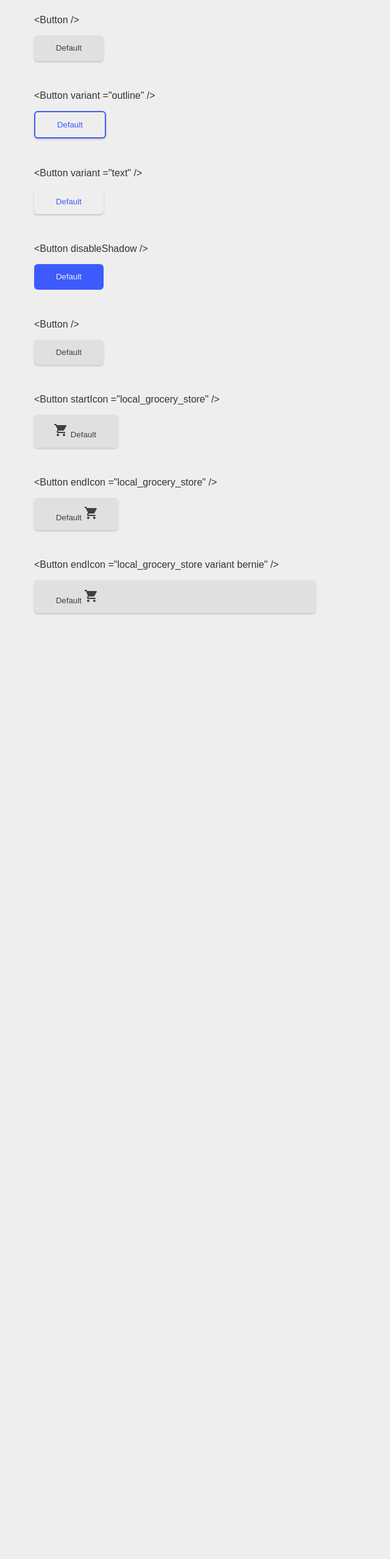
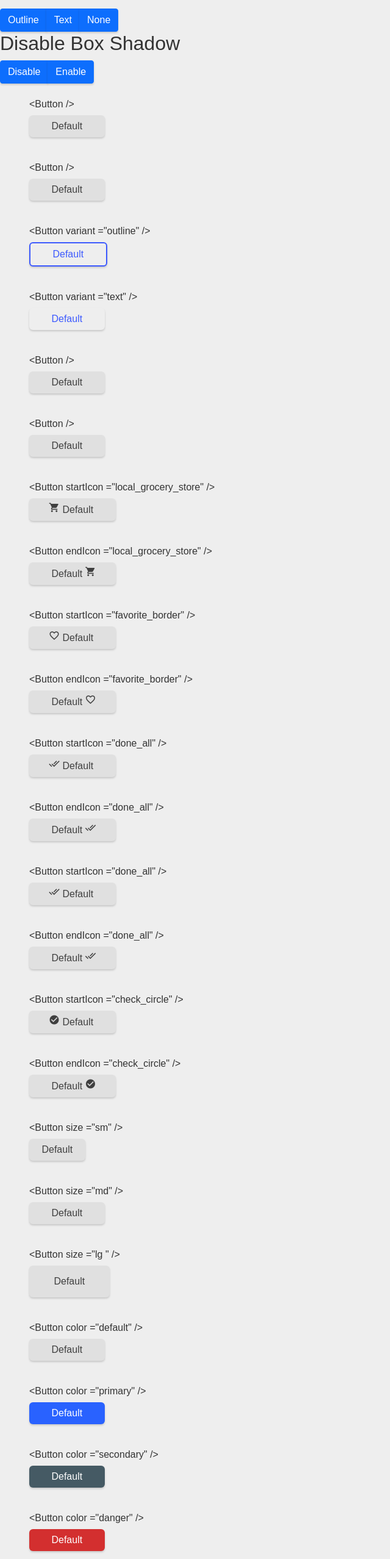
Before and after one commit to lobosgonza/button-component, a React (Create React App) app: page / in a window 1280 px wide. Shown: the part 88-2644 px from the top of the page at 61% size, without its empty margins (0-640 px from the left). Before the commit the page ends 1117 px from the top, so only its background shows below. Built offline with nearby package versions, Linux system fonts and the light colour scheme.

Commit message:
arrange of sizing controller, colors controller, icons controller and first steps of setting component

```diff
--- a/public/index.html
+++ b/public/index.html
@@ -31,6 +31,10 @@
     <link href="https://fonts.googleapis.com/icon?family=Material+Icons"
     rel="stylesheet">
 
+<!-- CSS only -->
+<link href="https://cdn.jsdelivr.net/npm/bootstrap@5.1.3/dist/css/bootstrap.min.css" rel="stylesheet" integrity="sha384-1BmE4kWBq78iYhFldvKuhfTAU6auU8tT94WrHftjDbrCEXSU1oBoqyl2QvZ6jIW3" crossorigin="anonymous">
+
+
   </head>
   <body>
     <noscript>You need to enable JavaScript to run this app.</noscript>
@@ -48,4 +52,7 @@
   </body>
 
 
+  <!-- JavaScript Bundle with Popper -->
+<script src="https://cdn.jsdelivr.net/npm/bootstrap@5.1.3/dist/js/bootstrap.bundle.min.js" integrity="sha384-ka7Sk0Gln4gmtz2MlQnikT1wXgYsOg+OMhuP+IlRH9sENBO0LRn5q+8nbTov4+1p" crossorigin="anonymous"></script>
+
 </html>
--- a/sass/index.scss
+++ b/sass/index.scss
@@ -1,80 +1,155 @@
 $white: #eeeeee;
 $gray1: #333333;
-$gray2: #3F3F3F;
+$gray2: #3f3f3f;
 $mediumgray: #999999;
-$lightgray: #E0E0E0;
-$blue: #3D5AFE;
+$lightgray: #e0e0e0;
+$blue: #3d5afe;
 
-
-*{
+* {
   font-family: sans-serif;
 }
-
-
-body{
+p{
+    margin: 6px 0px;
+}
+body {
   color: $gray1;
   background-color: $white;
 }
 
-.cards{
-
+.cards {
   display: flex;
   padding: 1rem;
   width: 90vw;
-
-
 }
 
-.buttonCard{
+.buttonCard {
   margin: 0px 32px;
   position: relative;
-
 }
 
-button{
+button {
   background-color: $lightgray;
   border-style: none;
   border-radius: 6px;
-    padding: 0px 32px;
+  padding: 0 32px;
   color: $gray2;
   box-shadow: 0px 2px 3px 0px #33333333;
-
 }
 
-button:hover, button:focus{
-    background-color: #AEAEAE
-
+button:hover,
+button:focus {
+  background-color: #aeaeae;
 }
 
-
-.Btnoutline{
+.Btnoutline {
   border-color: $blue;
-    border-style:solid;
+  border-style: solid;
   color: $blue;
   background-color: $white;
 }
 
-.Btnoutline:hover, .Btnoutline:focus{
-
+.Btnoutline:hover,
+.Btnoutline:focus {
   background-color: rgba(41, 98, 255, 0.1);
 }
 
-
-.Btntext{
-    border-style:none;
+.Btntext {
+  border-style: none;
   color: $blue;
   background-color: transparent;
 }
 
-.Btntext:hover, .Btntext:focus{
-    border-style:none;
+.Btntext:hover,
+.Btntext:focus {
+  border-style: none;
   color: $blue;
   background-color: rgba($color: $blue, $alpha: 0.15);
 }
 
-
-.disableShadow, .disableShadow:hover, .disableShadow:focus{
+.disableShadow,
+.disableShadow:hover,
+.disableShadow:focus {
   box-shadow: none;
-    background-color:$blue;
+  background-color: $blue;
   color: $white;
 }
+
+.material-icons {
+  font-family: "Material Icons";
+  font-weight: normal;
+  font-style: normal;
+  font-size: 18px; /* Preferred icon size */
+  display: inline-block;
+  line-height: 1;
+  text-transform: none;
+  letter-spacing: normal;
+  word-wrap: normal;
+  white-space: nowrap;
+  direction: ltr;
+
+  /* Support for all WebKit browsers. */
+  -webkit-font-smoothing: antialiased;
+  /* Support for Safari and Chrome. */
+  text-rendering: optimizeLegibility;
+
+  /* Support for Firefox. */
+  -moz-osx-font-smoothing: grayscale;
+
+  /* Support for IE. */
+  font-feature-settings: "liga";
+}
+
+//   Sizes Button
+.sm {
+  padding: 0px 16px;
+}
+
+.md {
+  padding: 0px 32px;
+}
+
+.lg {
+  padding: 8px 36px;
+}
+
+//Button Colors
+
+.default {
+  background: #e0e0e0;
+}
+
+.primary {
+  background: #2962FF;
+  color: #ffffff;
+}
+.secondary {
+  background: #455A64;
+  color: #ffffff;
+}
+
+.danger {
+  background: #D32F2F;
+  color: #ffffff;
+}
+
+.default:hover,
+.default:focus {
+  background: #aeaeae;
+}
+
+.primary:hover,
+.primary:focus {
+  background: #0039cb;
+  color: #ffffff;
+}
+.secondary:hover,
+.secondary:focus {
+  background: #1c313a;
+  color: #ffffff;
+}
+
+.danger:hover,
+.danger:focus {
+  background: #9a0007;
+  color: #ffffff;
+}
--- a/src/App.js
+++ b/src/App.js
@@ -1,21 +1,62 @@
-import React from "react";
+import React, { useState } from "react";
 import Button from "./components/Button";
+import Settings from "./components/Settings";
 
 function App() {
+
+const[variant, setVariant] = useState("");
+const[boxShadow, setBoxShadow] = useState("");
+
+function handleVariantChange(event){
+  setVariant(event);
+};
+
+function handlerBoxShadowChange(event){
+  setBoxShadow(event)
+};
+
   return (
     <div className="App">
 
 
     <h1>Button Component
     </h1>
+    <Settings variantChange={ handleVariantChange } boxShadowChange={ handlerBoxShadowChange }/>
+
+    <Button variant={variant} disableshadow={boxShadow} />
+
+
     <Button />
     <Button variant="outline"/>
+
     <Button variant="text"/>
     <Button disableshadow />
     <Button disabled />
     <Button startIcon="local_grocery_store" />
     <Button endIcon="local_grocery_store" />
-    <Button endIcon="local_grocery_store variant bernie" />
+
+    <Button startIcon="favorite_border" />
+    <Button endIcon="favorite_border" />
+
+
+    <Button startIcon="done_all" />
+    <Button endIcon="done_all" />
+
+    <Button startIcon="done_all" />
+    <Button endIcon="done_all" />
+
+    <Button startIcon="check_circle" />
+    <Button endIcon="check_circle" />
+
+    <Button size="sm" />
+    <Button size="md" />
+    <Button size="lg " />
+
+    <Button color="default" />
+    <Button color="primary" />
+    <Button color="secondary" />
+    <Button color="danger" />
+
     </div>
 
 
--- a/src/components/Button.js
+++ b/src/components/Button.js
@@ -1,5 +1,4 @@
-import React from "react";
-
+import React, { useState } from "react";
 
 
 
@@ -7,35 +6,69 @@ import React from "react";
 function Button (props){
 
 
+const [indicator, setIndicator] = useState("Default");
+
+// const[isHover, switchHover] = useState(false);
+const[isFocused, switchFocused] = useState(false);
 
 
 // Variant Button Config
-const variantTitle = props.variant ? `variant ="` + props.variant + `"`: null ;
-const variantClass = props.variant ? "Btn"  + props.variant : null ;
+const variantTitle = props.variant ? `variant ="` + props.variant + `"`: " " ;
+const variantClass = props.variant ? "Btn"  + props.variant : " " ;
 
 
 
 // Disable Button Config
 
-const disableshadowTitle = props.disableshadow? "disableShadow": null;
-const disableshadowClass = props.disableshadow? "disableShadow": null;
+const disableshadowTitle = props.disableshadow  === "disableShadow" ? "disableShadow": " ";
+const disableshadowClass = props.disableshadow  === "disableShadow" ? "disableShadow": " ";
 
-// Goole Icons config
+//// Google Icons config
 
 // icon to the left
-const setStartIconTitle = props.startIcon ? `startIcon ="` + props.startIcon + `"` : null;
-var setStartIcon = <span class="material-icons"> {props.startIcon}</span>;
+const setStartIconTitle = props.startIcon ? `startIcon ="` + props.startIcon + `"` : "";
+var setStartIcon = <span className="material-icons"> {props.startIcon}</span>;
+
 // icon to the right
-const setEndIconTitle = props.endIcon ? `endIcon ="` + props.endIcon + `"`: null;
-var setEndIcon =  <span class="material-icons"> {props.endIcon}</span>;
+const setEndIconTitle = props.endIcon ? `endIcon ="` + props.endIcon + `"`: "";
+var setEndIcon =  <span className="material-icons"> {props.endIcon}</span>;
 
+//Size
+const sizeTitle = props.size ? `size ="` + props.size + `"` : "";
+var setSizeClass= props.size ? props.size : "";
+
+
+// Colors
+const colorTitle = props.color ? `color ="` + props.color + `"` : "";
+var setColor= props.color ? props.color : "";
+
+
+// Hover Focus Function
+function focusHandler (){
+    switchFocused(true);
+}
+
+function blurHandler(){
+    switchFocused(false);
+    setIndicator("Default")
+}
+
+function hoverHandler(){
+    // switchHover(true);
+    setIndicator("Hovered");
+}
+
+function mouseOutHandler(){
+    // switchHover(false);
+setIndicator(isFocused?"Focused":"Default")
+}
 
 return (
 <div className="cards">
 <div className="buttonCard">
-<p> {"<Button"} {variantTitle} {disableshadowTitle} {setStartIconTitle} {setEndIconTitle} {" />"} </p>
-<button className={variantClass + " " + disableshadowClass }>
-<p>{setStartIcon} Default {setEndIcon}</p>
+<p> {"<Button"} {variantTitle} {disableshadowTitle} {setStartIconTitle} {setEndIconTitle} {sizeTitle} {colorTitle} {" />"} </p>
+<button className={variantClass + " " + disableshadowClass + " " + setSizeClass + " " + setColor}  onMouseOut={mouseOutHandler} onMouseOver={hoverHandler}  onBlur={blurHandler} onFocus={focusHandler} >
+<p>{setStartIcon} {indicator} {setEndIcon}</p>
 </button>
 
 </div>
--- /dev/null
+++ b/src/components/Settings.jsx
@@ -0,0 +1,38 @@
+import React from "react";
+
+
+
+function Settings(props){
+
+function variantHandler(event){
+console.log(event.target.name);
+props.variantChange(event.target.name);
+};
+
+function boxShadowHandler(event){
+console.log(event.target.name);
+props.boxShadowChange(event.target.name);
+};
+
+    return (<>
+<h2>Variant</h2>
+<div class="btn-group" role="group" aria-label="Basic example">
+  <button type="button" className="btn btn-primary" onClick={variantHandler} name="outline">Outline </button>
+  <button type="button" className="btn btn-primary" onClick={variantHandler} name="text">Text</button>
+  <button type="button" className="btn btn-primary" onClick={variantHandler} name=" ">None</button>
+</div>
+
+
+<h2>Disable Box Shadow</h2>
+<div class="btn-group" role="group" aria-label="Basic example">
+  <button type="button" className="btn btn-primary" onClick={boxShadowHandler} name="disableShadow">Disable </button>
+  <button type="button" className="btn btn-primary" onClick={boxShadowHandler} name=" ">Enable</button>
+</div>
+    </>
+    )
+
+
+}
+
+
+export default Settings;
--- a/src/index.css
+++ b/src/index.css
@@ -1,5 +1,9 @@
 * {
   font-family: sans-serif;
+}
+
+p {
+  margin: 6px 0px;
 }
 
 body {
@@ -19,45 +23,127 @@ body {
 }
 
 button {
-  background-color: #E0E0E0;
+  background-color: #e0e0e0;
   border-style: none;
   border-radius: 6px;
-  padding: 0px 32px;
-  color: #3F3F3F;
+  padding: 0 32px;
+  color: #3f3f3f;
   box-shadow: 0px 2px 3px 0px #33333333;
 }
 
-button:hover, button:focus {
-  background-color: #AEAEAE;
+button:hover,
+button:focus {
+  background-color: #aeaeae;
 }
 
 .Btnoutline {
-  border-color: #3D5AFE;
+  border-color: #3d5afe;
   border-style: solid;
-  color: #3D5AFE;
+  color: #3d5afe;
   background-color: #eeeeee;
 }
 
-.Btnoutline:hover, .Btnoutline:focus {
+.Btnoutline:hover,
+.Btnoutline:focus {
   background-color: rgba(41, 98, 255, 0.1);
 }
 
 .Btntext {
   border-style: none;
-  color: #3D5AFE;
+  color: #3d5afe;
   background-color: transparent;
 }
 
-.Btntext:hover, .Btntext:focus {
+.Btntext:hover,
+.Btntext:focus {
   border-style: none;
-  color: #3D5AFE;
+  color: #3d5afe;
   background-color: rgba(61, 90, 254, 0.15);
 }
 
-.disableShadow, .disableShadow:hover, .disableShadow:focus {
+.disableShadow,
+.disableShadow:hover,
+.disableShadow:focus {
   box-shadow: none;
-  background-color: #3D5AFE;
+  background-color: #3d5afe;
   color: #eeeeee;
 }
 
+.material-icons {
+  font-family: "Material Icons";
+  font-weight: normal;
+  font-style: normal;
+  font-size: 18px;
+  /* Preferred icon size */
+  display: inline-block;
+  line-height: 1;
+  text-transform: none;
+  letter-spacing: normal;
+  word-wrap: normal;
+  white-space: nowrap;
+  direction: ltr;
+  /* Support for all WebKit browsers. */
+  -webkit-font-smoothing: antialiased;
+  /* Support for Safari and Chrome. */
+  text-rendering: optimizeLegibility;
+  /* Support for Firefox. */
+  -moz-osx-font-smoothing: grayscale;
+  /* Support for IE. */
+  font-feature-settings: "liga";
+}
+
+.sm {
+  padding: 0px 16px;
+}
+
+.md {
+  padding: 0px 32px;
+}
+
+.lg {
+  padding: 8px 36px;
+}
+
+.default {
+  background: #e0e0e0;
+}
+
+.primary {
+  background: #2962FF;
+  color: #ffffff;
+}
+
+.secondary {
+  background: #455A64;
+  color: #ffffff;
+}
+
+.danger {
+  background: #D32F2F;
+  color: #ffffff;
+}
+
+.default:hover,
+.default:focus {
+  background: #aeaeae;
+}
+
+.primary:hover,
+.primary:focus {
+  background: #0039cb;
+  color: #ffffff;
+}
+
+.secondary:hover,
+.secondary:focus {
+  background: #1c313a;
+  color: #ffffff;
+}
+
+.danger:hover,
+.danger:focus {
+  background: #9a0007;
+  color: #ffffff;
+}
+
 /*# sourceMappingURL=index.css.map */
```
Also changed, not shown: 1 other file (tests, documents, lock files or other folders). Lines whose indentation alone changed are shown as unchanged.
